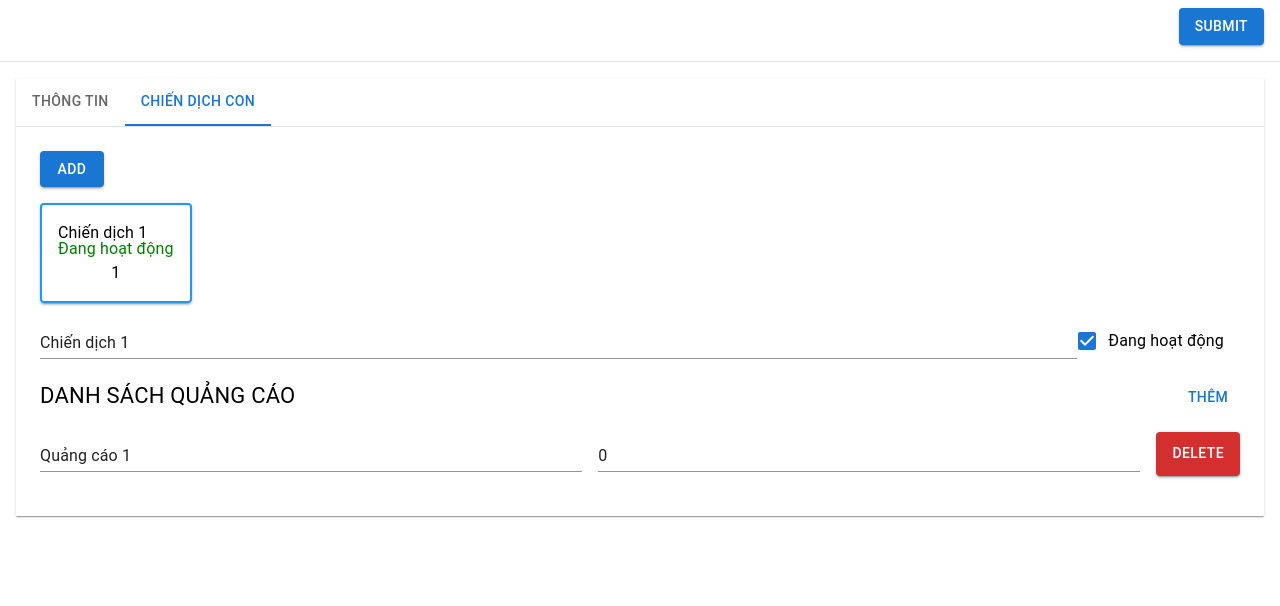
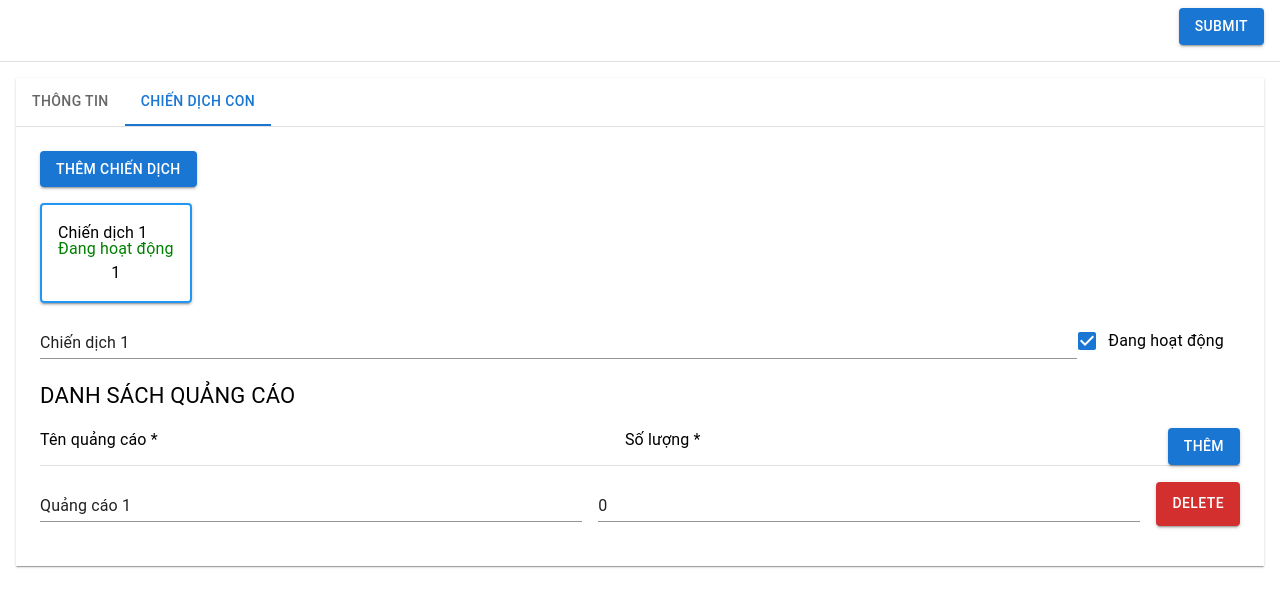
Before and after one commit to mrtk0y/awing-demo, a React (Vite) app: page / in a window 1280 px wide. Shown: the top 606 px of the page. Built offline with nearby package versions, Linux system fonts and the light colour scheme.

Commit message:
feat: update field of data
Signed-off-by: ThinhBg Mark <thinhbg2812@gmail.com>

```diff
--- a/src/components/Campaign.tsx
+++ b/src/components/Campaign.tsx
@@ -1,7 +1,7 @@
 /* eslint-disable @typescript-eslint/no-explicit-any */
 //TODO: fix any type
 
-import { Box, Button, Checkbox, FormControlLabel, TextField, Typography } from "@mui/material";
+import { Box, Button, Checkbox, Divider, FormControlLabel, TextField, Typography } from "@mui/material";
 import { Fragment, useState } from "react";
 import { Controller, useFieldArray, useFormContext } from "react-hook-form";
 import Advertisement from "./Advertisement";
@@ -21,18 +21,12 @@ const Campaign = ({ control, watch }: Props) => {
     name: `childCampaign`
   });
 
-
   const { append: appendAdv } = useFieldArray({
     control,
     name: `childCampaign[${activeCampaign}].advertisement`
   });
 
-
-
   const { childCampaign } = watch()
-
-
-
 
   const nextNumberOfChildCampaign = ` ${Number(childCampaign.length) + 1}`
 
@@ -43,15 +37,14 @@ const Campaign = ({ control, watch }: Props) => {
           name: "Chiến dịch" + nextNumberOfChildCampaign,
           isActive: true,
           advertisement: [{
-            id: nextNumberOfChildCampaign,
             title: 'ad' + nextNumberOfChildCampaign,
-            number: 0,
-            label: "Quảng cáo" + nextNumberOfChildCampaign,
+            quantity: 0,
+            name: "Quảng cáo" + nextNumberOfChildCampaign,
           }]
         })
       }}
         variant="contained">
-        Add
+        Thêm chiến dịch
       </Button>
       <Box display="flex" gap={2}>
         {
@@ -126,6 +119,12 @@ const Campaign = ({ control, watch }: Props) => {
           <Typography textTransform="uppercase" fontSize={22}>
             danh sách quảng cáo
           </Typography>
+
+        </Box>
+        <Box marginY={2}>
+          <Box display="flex" gap={2} >
+            <Typography flexGrow={1}>Tên quảng cáo * </Typography>
+            <Typography flexGrow={1}>Số lượng * </Typography>
             <Button onClick={() => {
               appendAdv({
                 id: nextNumberOfChildCampaign,
@@ -133,9 +132,12 @@ const Campaign = ({ control, watch }: Props) => {
                 quantity: 0,
                 name: "Quảng cáo" + nextNumberOfChildCampaign,
               })
-          }}>
+            }}
+              variant='contained'>
               Thêm
             </Button>
+          </Box>
+          <Divider />
         </Box>
         {
           childCampaign?.map((campaign: any, index: number) => {
```
Lines whose indentation alone changed are shown as unchanged.
